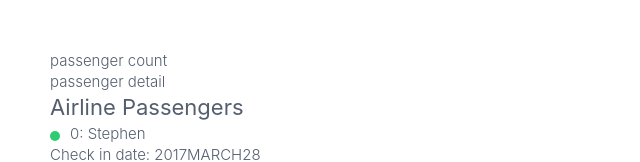
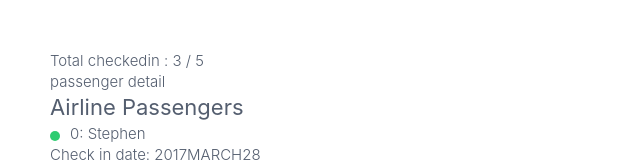
Before and after one commit to varunsinghal65/ng-app-todd, an Angular app: page / in a window 1280 px wide. Shown: the top 162 px of the page, without its empty margins (0-640 px from the left). Built offline with nearby package versions, Linux system fonts and the light colour scheme.

Commit message:
Component architecture and feature modules : passing data to presentation components from container
- also how to write some custom logic in a custom child component

```diff
--- a/src/app/passenger-dashboard/components/passenger-count/passenger-count.component.ts
+++ b/src/app/passenger-dashboard/components/passenger-count/passenger-count.component.ts
@@ -1,4 +1,6 @@
-import {Component} from '@angular/core';
+import {Component, Input} from '@angular/core';
+import {Passenger} from '../../models/passenger.interface';
+
 /**
  * Dumb or presentational or stateless child of container component
  *
@@ -7,10 +9,17 @@ import {Component} from '@angular/core';
 selector : 'passenger-count',
 template : `
     <div>
-    passenger count
+    Total checkedin : {{ totalCheckedIn() }} / {{ items.length }}
     </div>
 `
 })
 export class PassengerCountComponent {
+    @Input()
+    items: Passenger[];
 
+    totalCheckedIn() : number {
+        return this.items.filter((pax)=> {
+            return pax.checkedIn;
+        }).length;
+    }
 }
--- a/src/app/passenger-dashboard/containers/passenger-dashoard.component.ts
+++ b/src/app/passenger-dashboard/containers/passenger-dashoard.component.ts
@@ -15,7 +15,7 @@ import {Passenger} from '../../passenger-dashboard/models/passenger.interface';
     selector : 'passenger-dashboard',
     styleUrls : ['passenger-dashboard.component.scss'],
     template : `
-    <passenger-count></passenger-count>
+    <passenger-count [items]="passengers"></passenger-count>
     <passenger-detail></passenger-detail>
     <div>
     <h3>Airline Passengers</h3>
```
